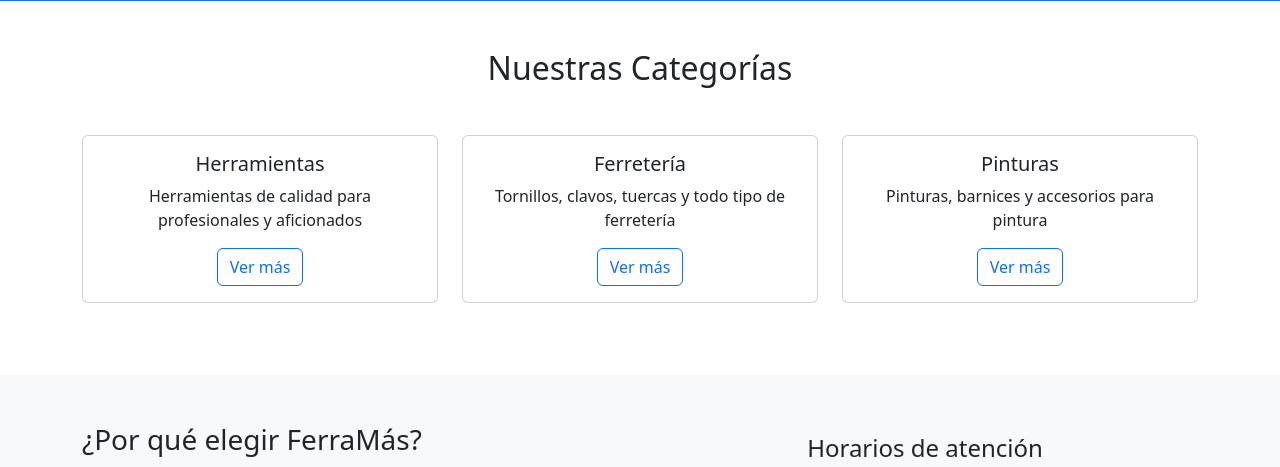
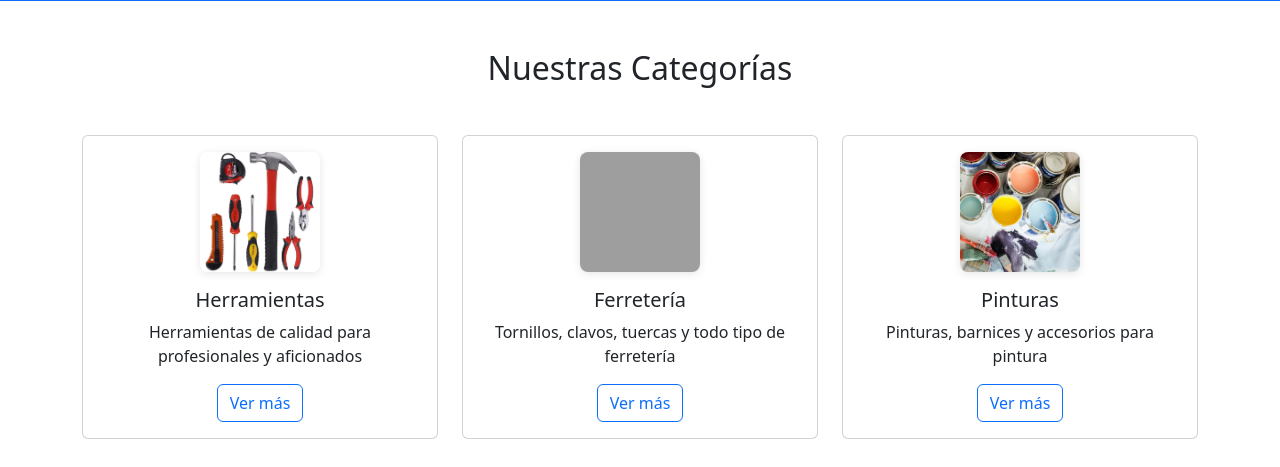
Before and after one commit to Natalialeiva20/ferraMas, a Django app: page / in a window 1280 px wide. Shown: the part 475-942 px from the top of the page. Run offline with Django 5.2, Linux system fonts and the light colour scheme; data that the repository does not hold is empty; parts of the project's set-up code (start-up, migrations or seed data) failed here and were passed over; grey boxes are pictures that could not be loaded.

Commit message:
fotos para home card

```diff
--- a/ferraMasDjango/tienda/static/css/home.css
+++ b/ferraMasDjango/tienda/static/css/home.css
@@ -53,3 +53,11 @@ main {
     color: #6c757d;
     font-size: 0.8em;
 }
+.img-categoria {
+    width: 120px;
+    height: 120px;
+    object-fit: cover;
+    margin-bottom: 1rem;
+    border-radius: 8px;
+    box-shadow: 0 2px 8px rgba(0,0,0,0.1);
+}
--- a/ferraMasDjango/tienda/templates/verHome.html
+++ b/ferraMasDjango/tienda/templates/verHome.html
@@ -8,6 +8,7 @@ home
 
 {% endblock %}
 {% block content %}
+{% load static %}
 
 <div class="hero-section bg-primary text-white py-5">
     <div class="container">
@@ -31,7 +32,7 @@ home
     <div class="col-md-4 mb-4">
         <div class="card h-100 text-center">
             <div class="card-body">
-                        <i class="fas fa-hammer fa-3x text-primary mb-3"></i>
+                <img src="{% static 'img/herramientas.jpg' %}" alt="Herramientas" class="img-categoria">
                 <h5 class="card-title">Herramientas</h5>
                 <p class="card-text">Herramientas de calidad para profesionales y aficionados</p>
                 <a href="#" class="btn btn-outline-primary">Ver más</a>
@@ -41,7 +42,7 @@ home
     <div class="col-md-4 mb-4">
         <div class="card h-100 text-center">
             <div class="card-body">
-                        <i class="fas fa-wrench fa-3x text-primary mb-3"></i>
+                <img src="{% static 'img/ferreteria.jpg' %}" alt="Ferretería" class="img-categoria">
                 <h5 class="card-title">Ferretería</h5>
                 <p class="card-text">Tornillos, clavos, tuercas y todo tipo de ferretería</p>
                 <a href="#" class="btn btn-outline-primary">Ver más</a>
@@ -51,11 +52,10 @@ home
     <div class="col-md-4 mb-4">
         <div class="card h-100 text-center">
             <div class="card-body">
-                        <i class="fas fa-paint-brush fa-3x text-primary mb-3"></i>
+                <img src="{% static 'img/pinturas.jpg' %}" alt="Pinturas" class="img-categoria">
                 <h5 class="card-title">Pinturas</h5>
                 <p class="card-text">Pinturas, barnices y accesorios para pintura</p>
                 <a href="#" class="btn btn-outline-primary">Ver más</a>
-                    </div>
             </div>
         </div>
     </div>
```
Also changed, not shown: ferraMasDjango/tienda/static/img/herramientas.jpg (added), ferraMasDjango/tienda/static/img/pinturas.jpg (added), 1 other file. Lines whose indentation alone changed are shown as unchanged.
